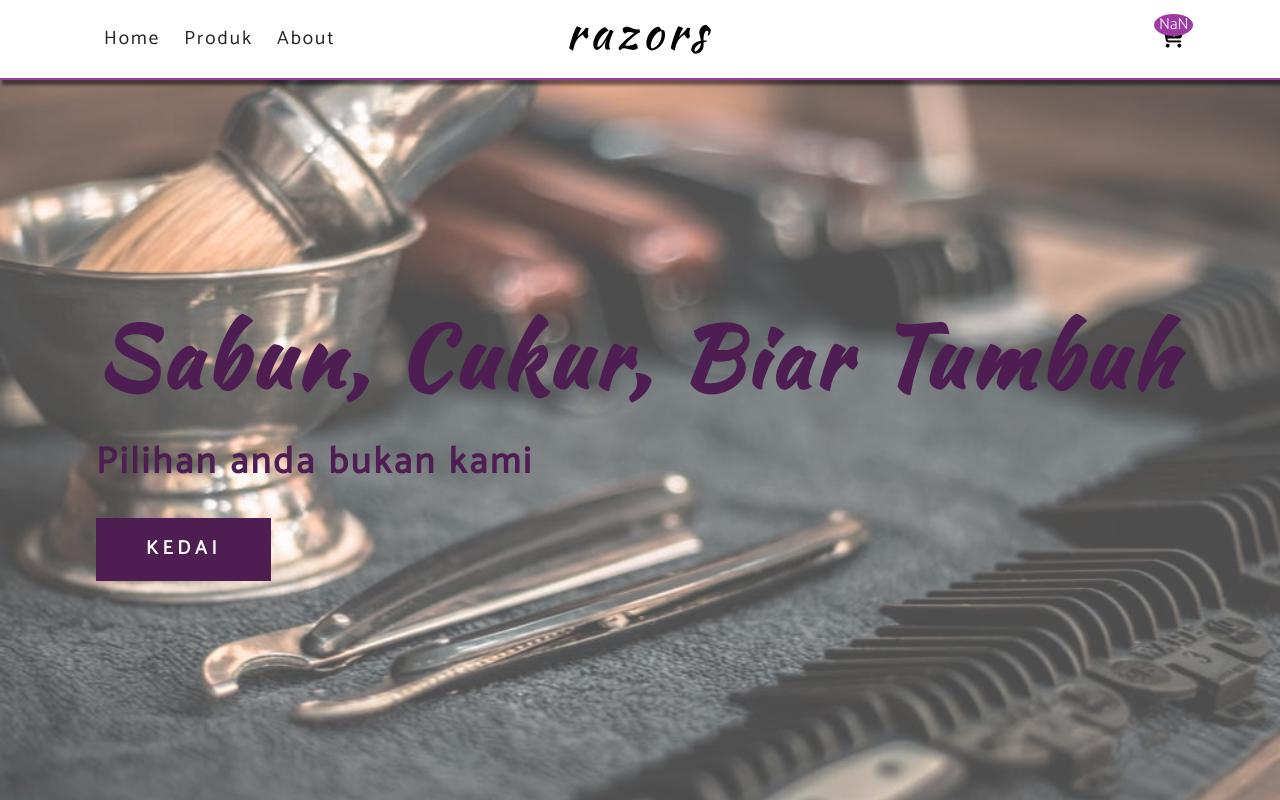
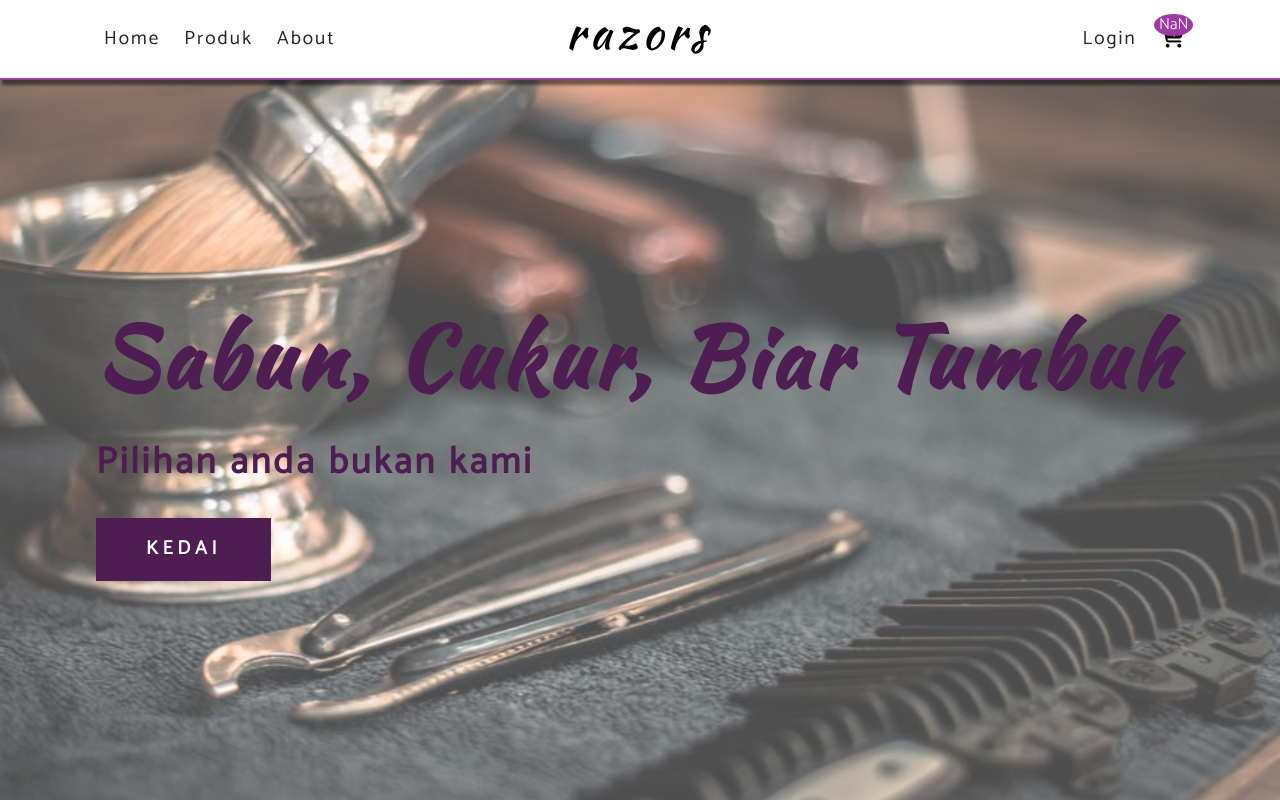
Before and after one commit to maklumi/razors, a Svelte app: page / in a window 1280 px wide. Shown: the top 800 px of the page. Built offline with nearby package versions, Linux system fonts and the light colour scheme.

Commit message:
login logout

```diff
--- /dev/null
+++ b/src/komponen/Login.svelte
@@ -0,0 +1,26 @@
+<script>
+  import user from '../stor/user'
+  import { link } from 'svelte-routing'
+
+  import navstor from '../stor/globalNav'
+</script>
+
+{#if $user.jwt}
+  <a
+    href="/"
+    class="logout-btn"
+    on:click={() => {
+      navstor.togelItem('sidebar', false)
+    }}>
+    log keluar
+  </a>
+{:else}
+  <a
+    href="/"
+    class="logout-btn"
+    on:click={() => {
+      navstor.togelItem('sidebar', false)
+    }}>
+    login
+  </a>
+{/if}
--- a/src/komponen/Navbar/BigNavbar.svelte
+++ b/src/komponen/Navbar/BigNavbar.svelte
@@ -1,7 +1,8 @@
 <script>
-  import ButangTroli from "../Troli/TroliButton.svelte";
-  import { link } from "svelte-routing";
-  import pautan from "../../konstan/pautan";
+  import ButangTroli from '../Troli/TroliButton.svelte'
+  import { link } from 'svelte-routing'
+  import pautan from '../../konstan/pautan'
+  import LoginLink from '../Login.svelte'
 </script>
 
 <nav class="navbar">
@@ -19,6 +20,7 @@
       </a>
 
       <div class="nav-aside">
+        <LoginLink />
         <ButangTroli />
       </div>
     </div>
--- a/src/komponen/Navbar/SideBar.svelte
+++ b/src/komponen/Navbar/SideBar.svelte
@@ -1,8 +1,9 @@
 <script>
-  import pautan from "../../konstan/pautan";
-  import { link } from "svelte-routing";
-  import globalnav from "../../stor/globalNav";
-  import { fly, fade } from "svelte/transition";
+  import pautan from '../../konstan/pautan'
+  import { link } from 'svelte-routing'
+  import globalnav from '../../stor/globalNav'
+  import { fly, fade } from 'svelte/transition'
+  import LoginLink from '../Login.svelte'
 </script>
 
 <div class="sidebar-container" transition:fly={{ x: -1000 }}>
@@ -29,6 +30,9 @@
           </a>
         </li>
       {/each}
+      <li>
+        <LoginLink />
+      </li>
     </ul>
   </div>
 </div>
```
Also changed, not shown: src/komponen/Navbar/SmallNavbar.svelte (+4 -4 lines).
